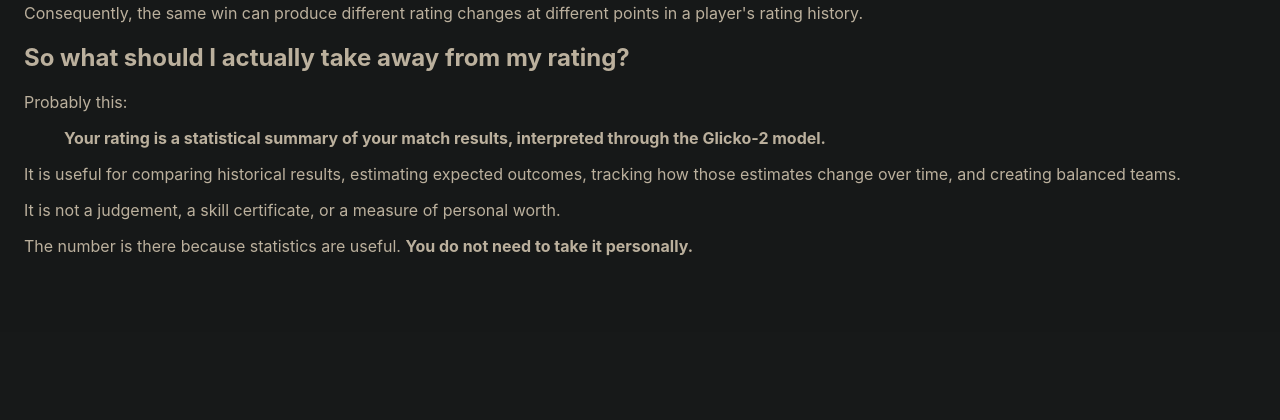
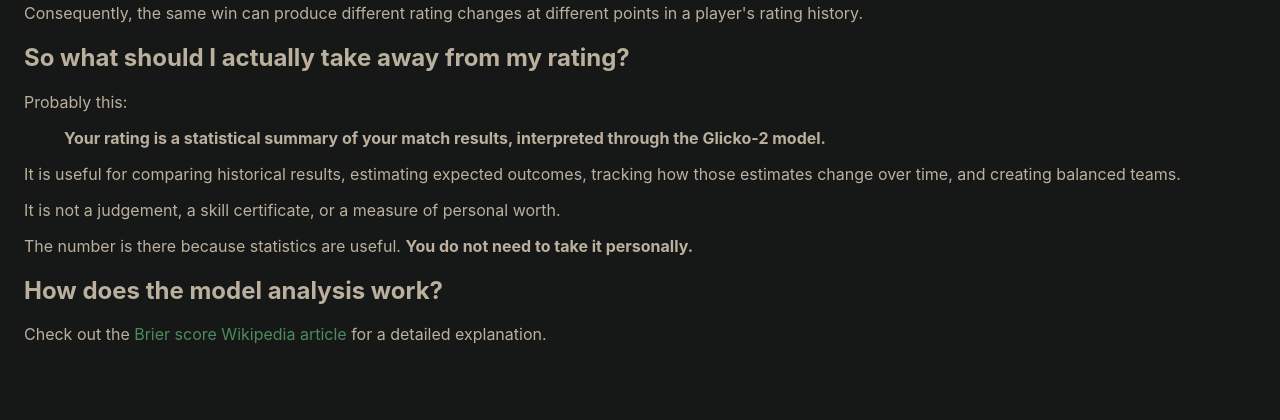
Before and after one commit to DANeoDev/RB48Glicko, a Flask app: page /glickofaq in a window 1280 px wide. Shown: the part 5239-5659 px from the top of the page. Before the commit the page ends 5495 px from the top, so only its background shows below. Run offline with Flask 3, Linux system fonts and the light colour scheme; parts of the project's set-up code (start-up, migrations or seed data) failed here and were passed over.

Commit message:
glicko faq update

```diff
--- a/web/templates/glickofaq.html
+++ b/web/templates/glickofaq.html
@@ -574,6 +574,10 @@
         <strong>You do not need to take it personally.</strong>
     </p>
 
+    <h2> How does the model analysis work?</h2>
+
+    <p> Check out the <a href="https://en.wikipedia.org/wiki/Brier_score"> Brier score Wikipedia article </a> for a detailed explanation. </p>
+
 </div>
 
 {% endblock %}
```
